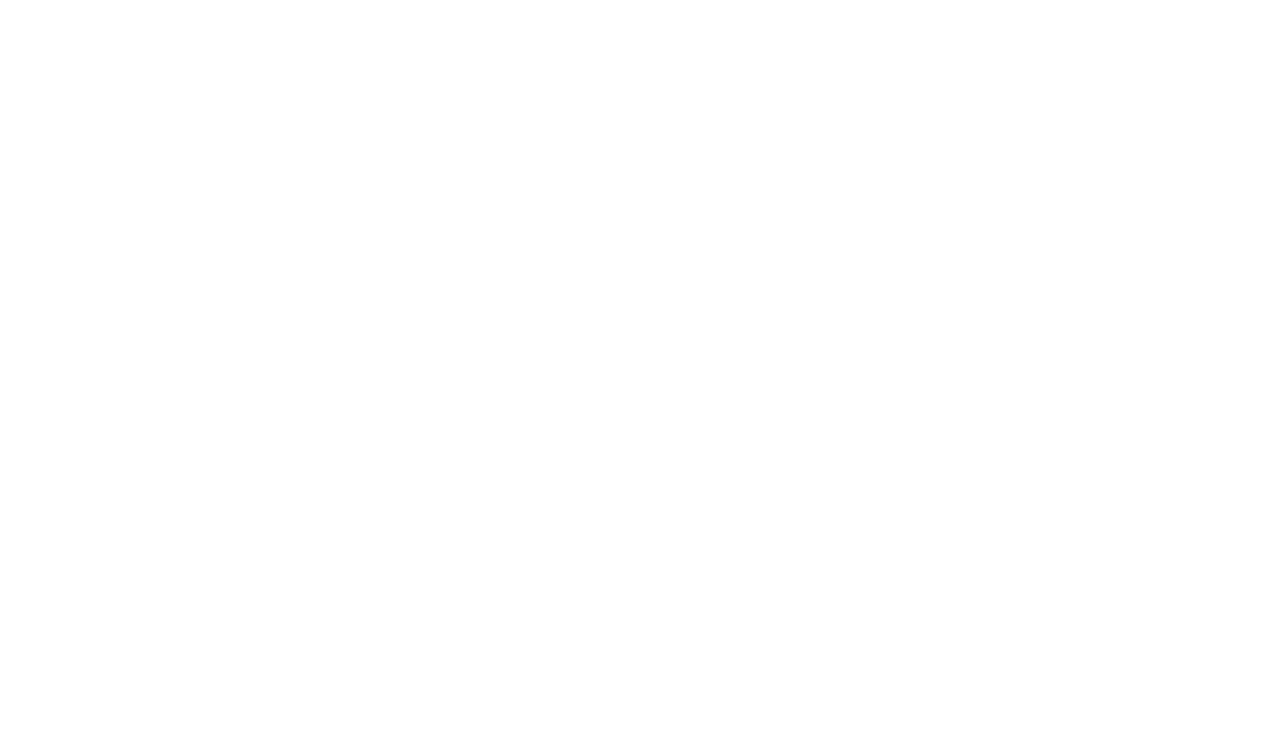
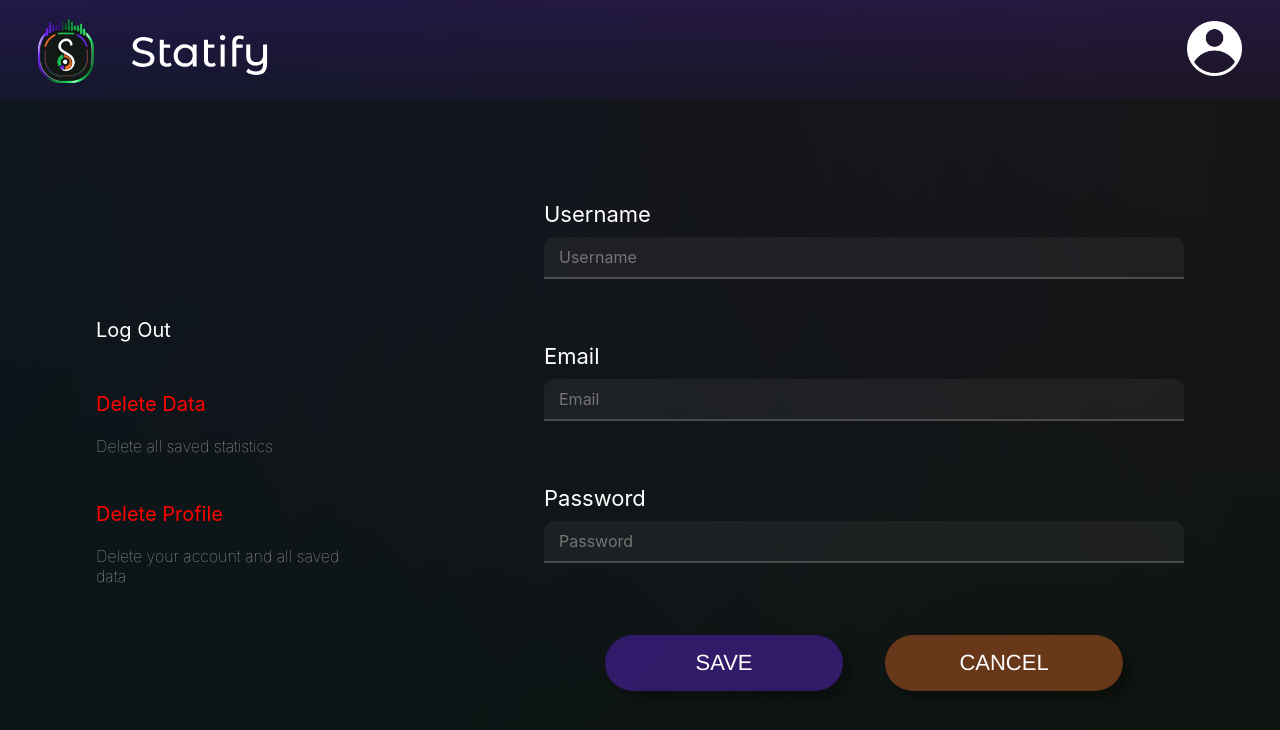
Before and after one commit to SE-TINF22B6/Statify, a React (Create React App) app in the folder web_app/: page /profile in a window 1280 px wide. Before the commit this address had no page. Shown: the top 730 px of the page. Built offline with nearby package versions, Linux system fonts and the light colour scheme.

Commit message:
Added Profile Page

```diff
--- a/web_app/src/App.js
+++ b/web_app/src/App.js
@@ -1,6 +1,7 @@
 import LoginRegisterPage from "./pages/LoginRegisterPage";
 import {BrowserRouter, Route, Routes} from "react-router-dom"
 import LandingPage from "./pages/LandingPage";
+import ProfilePage from "./pages/ProfilePage";
 function App() {
   return (
     <div className="App">
@@ -9,6 +10,7 @@
                 <Route path="/" element={<LandingPage/>}/>
                 <Route path="/login" element={<LoginRegisterPage initialState={1}/>}/>
                 <Route path="/register" element={<LoginRegisterPage initialState={0}/>}/>
+                <Route path="/profile" element={<ProfilePage/>}/>
             </Routes>
         </BrowserRouter>
     </div>
--- a/web_app/src/components/actionbar.jsx
+++ b/web_app/src/components/actionbar.jsx
@@ -17,3 +17,7 @@
         </div>
     );
 };
+
+Actionbar.defaultProps = {
+    className: ""
+}
--- a/web_app/src/components/toggleButton.jsx
+++ b/web_app/src/components/toggleButton.jsx
@@ -1,7 +1,6 @@
 import "../css/toggle-button.css";
 import {decodeColors} from "../util/decodeColors";
 import PropTypes from "prop-types";
-import Button from "./button";
 
 export default function ToggleButton({className, color, selected, setSelected, buttonWidth, textSize, choices}){
 
--- a/web_app/src/css/actionbar.css
+++ b/web_app/src/css/actionbar.css
@@ -10,7 +10,7 @@
     justify-content: space-between;
     padding: 0 38px;
     box-sizing: border-box;
-
+    z-index: 10;
 }
 
 .action-bar .logo {
--- a/web_app/src/css/index.css
+++ b/web_app/src/css/index.css
@@ -17,4 +17,5 @@
   padding-top: var(--collection-1-actionbar-height);
   min-height: 100vh;
   width: 100vw;
+  display: grid;
 }
--- a/web_app/src/css/login-register-page.css
+++ b/web_app/src/css/login-register-page.css
@@ -19,7 +19,7 @@
 }
 
 .login-register-page .content .inputs{
-    width: 50%;
+    width: 30%;
     height: 50%;
     display: flex;
     flex-direction: column;
@@ -28,7 +28,7 @@
 }
 
 .login-register-page .content .inputs .text-input{
-    margin: 30px;
+    padding: 4vh 0;
 }
 
 .login-register-page .logo{
--- /dev/null
+++ b/web_app/src/css/profile-page.css
@@ -0,0 +1,70 @@
+.action-bar{
+    background: linear-gradient(180deg, rgba(104, 36, 229, 0.2)  0%, rgba(104, 36, 229, 0.07) 100%), radial-gradient(circle at 0px 0px, rgba(104, 36, 229, 0.1), rgba(0, 0, 0, 0) 90%), radial-gradient(circle at 100% 0px, rgba(21, 21, 21, 1) 15%, rgba(5, 20, 10, 1) 90%);
+}
+
+.profile-page{
+    background-image: radial-gradient(circle at 0px 0px, rgba(104, 36, 229, 0.1), rgba(0, 0, 0, 0) 90%), radial-gradient(circle at 100% 0px, rgba(21, 21, 21, 1) 15%, rgba(5, 20, 10, 1) 90%);
+    background-attachment: fixed;
+}
+
+.icon{
+    height: 55px;
+    width: auto;
+    cursor: pointer;
+}
+
+.profile-page .content{
+    box-sizing: border-box;
+    display: flex;
+    flex-direction: row;
+    width: 100%;
+    justify-content: space-around;
+    height: 100%;
+}
+
+.profile-page .content .profile{
+    width: 50%;
+}
+
+.profile-page .content .profile .text-input{
+    padding: 4vh 0;
+}
+
+.profile-page .content .actions{
+    width: 20%;
+    color: white;
+    display: flex;
+    flex-direction: column;
+}
+
+.profile-page .content .actions .action{
+    margin: 5px 0;
+
+}
+
+.profile-page .content .actions p{
+    opacity: 70%;
+    font-weight: lighter;
+}
+
+.profile-page .content .actions .header{
+    font-size: 20px;
+    opacity: 100%;
+    font-weight: initial;
+    cursor: pointer;
+}
+.profile-page .content .actions .red{
+    color: red;
+}
+
+.profile-page .content .row{
+    display: flex;
+    flex-direction: row;
+    justify-content: space-around;
+    margin: 40px;
+}
+
+.profile-page .content .column{
+    align-self: center;
+    padding: 20px 60px;
+}
--- a/web_app/src/css/text-input.css
+++ b/web_app/src/css/text-input.css
@@ -1,6 +1,7 @@
 .text-input{
     color: white;
-    margin: 10px;
+    padding: 10px;
+    box-sizing: border-box;
     width: 100%;
 }
 
@@ -16,4 +17,5 @@
     padding: 10px 15px;
     border-radius: 10px 10px 0 0;
     border-bottom: 2px solid rgba(255, 255, 255, 0.2);
+    box-sizing: border-box;
 }
--- /dev/null
+++ b/web_app/src/pages/ProfilePage.jsx
@@ -0,0 +1,43 @@
+import Actionbar from "../components/actionbar";
+import "../css/profile-page.css"
+import profile from "../images/profile-icon.png"
+import TextInput from "../components/textInput";
+import Button from "../components/button";
+
+export default function ProfilePage(){
+
+
+    return(
+        <div>
+            <Actionbar>
+                <img className="icon" src={profile} alt="Profile Icon"/>
+            </Actionbar>
+            <div className="profile-page page">
+                <div className="content">
+                    <div className="actions column">
+                        <div className="action">
+                            <p className="header">Log Out</p>
+                        </div>
+                        <div className="action">
+                            <p className="header red">Delete Data</p>
+                            <p>Delete all saved statistics</p>
+                        </div>
+                        <div className="action">
+                            <p className="header red">Delete Profile</p>
+                            <p>Delete your account and all saved data</p>
+                        </div>
+                    </div>
+                    <div className="profile column">
+                        <TextInput name="Username" type="text"/>
+                        <TextInput name="Email" type="email"/>
+                        <TextInput name="Password" type="password"/>
+                        <div className="row">
+                            <Button color="purple" scale={0.7}>Save</Button>
+                            <Button color="orange" scale={0.7}>Cancel</Button>
+                        </div>
+                    </div>
+                </div>
+            </div>
+        </div>
+    )
+}
```
Also changed, not shown: web_app/src/images/profile-icon.png (added), web_app/src/images/profile-icon.svg (added).
